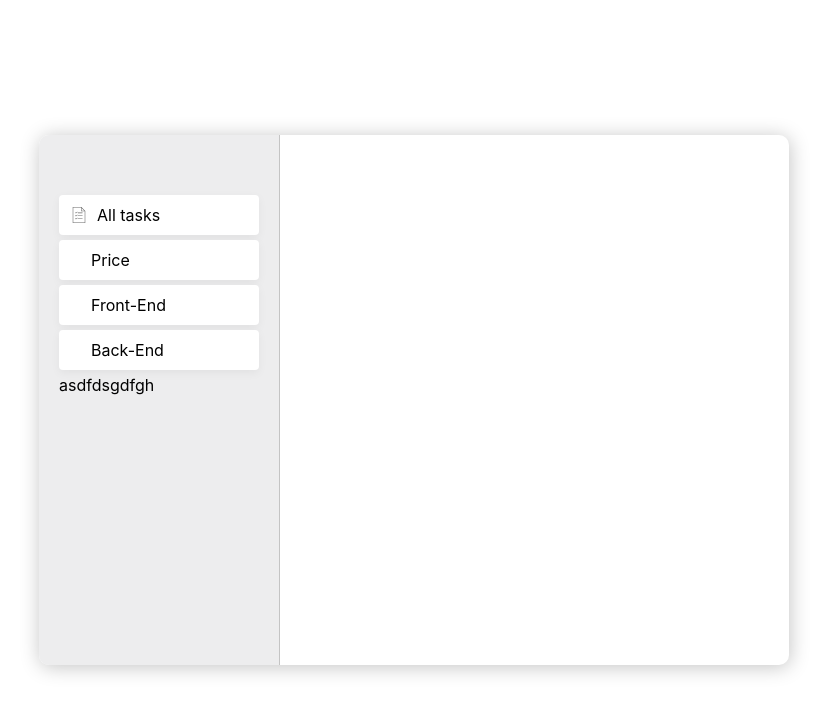
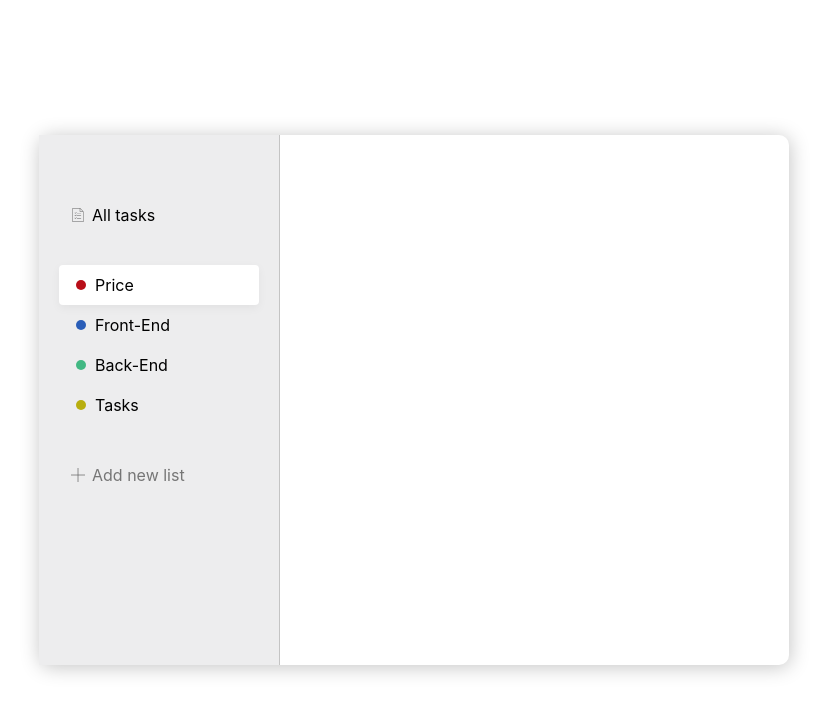
Before and after one commit to Roman84asas/to-Do, a React (Create React App) app: page / in a window 1280 px wide. Shown: the top 714 px of the page, without its empty margins (226-1055 px from the left). Built offline with nearby package versions, Linux system fonts and the light colour scheme.

Commit message:
add sidebar

```diff
--- a/package.json
+++ b/package.json
@@ -3,6 +3,7 @@
   "version": "0.1.0",
   "private": true,
   "dependencies": {
+    "classnames": "^2.2.6",
     "node-sass": "^4.13.0",
     "react": "^16.12.0",
     "react-dom": "^16.12.0",
--- a/src/App.js
+++ b/src/App.js
@@ -1,49 +1,61 @@
 import React from 'react';
 import listSvg from './assets/img/list.svg';
 
-import Index from './components/Menu/index';
+import Menu from './components/Menu';
 
 import './index.scss';
+import AddButton from "./components/AddButton";
 
 function App() {
+
+
     return (
+
         <div className="todo">
             <div className="todo__sidebar">
-        <Index items={[
+                <Menu
+                    items={[
                         {
                             id: 1,
                             icon: listSvg,
-            name: 'All tasks'
+                            name: 'All tasks',
                         }
-        ]} />
+                    ]}
+                />
 
-        <Index items={[
+                <Menu
+                    items={[
                         {
-            id: 1,
+                            id: 2,
                             color: 'red',
-            name: 'Price'
-          }
-        ]} />
-
-          <Index items={[
+                            name: 'Price',
+                            active: true
+                        },
                         {
-                  id: 1,
-                  color: 'yellow',
+                            id: 13,
+                            color: 'blue',
                             name: 'Front-End'
-              }
-          ]} />
-
-          <Index items={[
+                        },
                         {
-                  id: 1,
+                            id: 4,
                             color: 'green',
                             name: 'Back-End'
+                        },
+                        {
+                            id: 5,
+                            color: 'yellow',
+                            name: 'Tasks'
                         }
-          ]} />
+                    ]}
+                 isRemovable={true}
+                />
 
-        <div className="todo__tasks">asdfdsgdfgh</div>
+                <AddButton/>
             </div>
+
+
         </div>
+
     );
 }
 
--- /dev/null
+++ b/src/assets/db.json
@@ -0,0 +1,29 @@
+{
+  "lists": [
+    { "id": 1, "name": "Price", "colorId": 5 },
+    { "id": 2, "name": "Frontend", "colorId": 4 },
+    { "id": 2, "name": "Backend", "colorId": 3 },
+    { "id": 3, "name": "Books", "colorId": 2 },
+    { "id": 4, "name": "Tasks", "colorId": 1 }
+  ],
+  "tasks": [
+    { "id": 1, "listId": 2, "text": "Learn JavaScript" },
+    { "id": 2, "listId": 2, "text": "Learn design pattern" },
+    {
+      "id": 3,
+      "listId": 2,
+      "text": "ReactJS Hooks (useState, useReducer, useEffect и т.д.)"
+    },
+    { "id": 4, "listId": 2, "text": "Redux (redux-observable, redux-saga)" }
+  ],
+  "colors": [
+    { "id": 1, "hex": "#C9D1D3", "name": "grey" },
+    { "id": 2, "hex": "#42B883", "name": "green" },
+    { "id": 3, "hex": "#64C4ED", "name": "blue" },
+    { "id": 4, "hex": "#FFBBCC", "name": "pink" },
+    { "id": 5, "hex": "#B6E6BD", "name": "lime" },
+    { "id": 6, "hex": "#C355F5", "name": "purple" },
+    { "id": 7, "hex": "#110133", "name": "black" },
+    { "id": 8, "hex": "#FF6464", "name": "red" }
+  ]
+}
--- /dev/null
+++ b/src/components/AddButton/AddButton.scss
@@ -0,0 +1,11 @@
+.add-list {
+  &__popup {
+    width: 235px;
+    height: 150px;
+    background: #ffffff;
+    box-shadow: 0 6px 10px rgba(0, 0, 0, 0.05);
+    border-radius: 10px;
+    border: 1px solid #c4c4c4;
+    padding: 18px;
+  }
+}
--- /dev/null
+++ b/src/components/AddButton/index.jsx
@@ -0,0 +1,35 @@
+import React, {useState} from 'react';
+import addPng from "../../assets/img/add.png";
+import Menu from "../Menu";
+
+import './AddButton.scss';
+
+
+const AddButton = () => {
+    const [visiblePopup, setVisiblePopup] = useState(false);
+
+    return (
+       <div className="add-list">
+           <Menu
+               items={[
+                   {
+                       id: 3,
+                       icon: addPng,
+                       name: 'Add new list',
+                       className: 'list__add-button'
+                   }
+               ]}
+               onClick={() =>{
+                   setVisiblePopup(!visiblePopup);
+               }}
+           />
+           {visiblePopup &&
+               ( <div className="add-list__popup">
+                   <input type="text" placeholder="Add name list" className="field"/>
+               </div>)
+           }
+       </div>
+    );
+};
+
+export default AddButton;
--- a/src/components/Menu/index.jsx
+++ b/src/components/Menu/index.jsx
@@ -1,16 +1,21 @@
 import React from 'react';
+import classNames from 'classnames';
 
 import './menu.scss';
 
 
-const Menu = ({items}) => {
+const Menu = ({items, isRemovable, onClick}) => {
     return (
-        <ul className="todo__list">
+        <ul onClick={onClick} className="list">
             {
                 items.map((item) => (
-                    <li className="active" key={item.id}>
+                    <li className={classNames(item.className, {'active': item.active})} key={item.id}>
                         <i>
-                            {item.icon ? <img src={item.icon} alt="mage from list tasks"/> : <i className={`badge badge--${item.color}`}></i>}
+                            {item.icon ? (
+                                <img src={item.icon} alt="Img list"/>
+                            ) : (
+                                <i className={`badge badge--${item.color}`}></i>
+                            )}
                         </i>
 
                         <span>
--- a/src/components/Menu/menu.scss
+++ b/src/components/Menu/menu.scss
@@ -1,10 +1,29 @@
-.todo__list {
+.list {
+  margin-bottom: 30px;
+
+  &__add-button {
+    -webkit-transition: all 0.6s ease-in-out;
+    span {
+      color: #767676;
+    }
+
+    &:hover {
+      -webkit-transition: all 0.6s ease-in-out;
+      img {
+        opacity: 1;
+      }
+
+      span {
+        color: black;
+      }
+    }
+  }
+
   li {
     display: flex;
     align-items: center;
     cursor: pointer;
     padding: 10px 12px;
-      margin-bottom: 5px;
 
     &.active {
       background: #ffffff;
@@ -13,12 +32,33 @@
     }
 
     i {
-        margin-right: 10px;
+      margin-right: 7px;
       display: inline-flex;
 
       img {
-          height: 16px;
+        height: 14px;
         opacity: 0.6;
+      }
+    }
+
+    .badge {
+      width: 10px;
+      height: 10px;
+      border-radius: 30px;
+      position: relative;
+      left: 5px;
+
+      &--green {
+        background-color: #42b883;
+      }
+      &--blue {
+        background-color: #2a5eb8;
+      }
+      &--red {
+        background-color: #b80e18;
+      }
+      &--yellow {
+        background-color: #b8ae0f;
       }
     }
   }
--- a/src/index.scss
+++ b/src/index.scss
@@ -21,14 +21,27 @@ code {
   transform: translate(-50%, -50%);
   box-shadow: 1px 2px 20px #c4c4c4;
   border-radius: 10px;
-  overflow: hidden;
 
   &__sidebar {
     background-color: #ededee;
     width: 200px;
-    height: 100%;
+    height: calc(100% - 120px);
     border-right: 1px solid #c4c4c4;
     padding: 60px 20px;
   }
+}
 
+.field {
+  background: white;
+  border: 1px solid #c4c4c4;
+  box-sizing: border-box;
+  border-radius: 4px;
+  padding: 8px 12px;
+  width: 100%;
+  -webkit-transition: all 0.4s ease-in-out;
+
+  &:hover {
+    border-color: #767676;
+    -webkit-transition: all 0.4s ease-in-out;
+  }
 }
```
Also changed, not shown: src/assets/img/add.png (added), 1 other file (tests, documents, lock files or other folders). Lines whose indentation alone changed are shown as unchanged.
